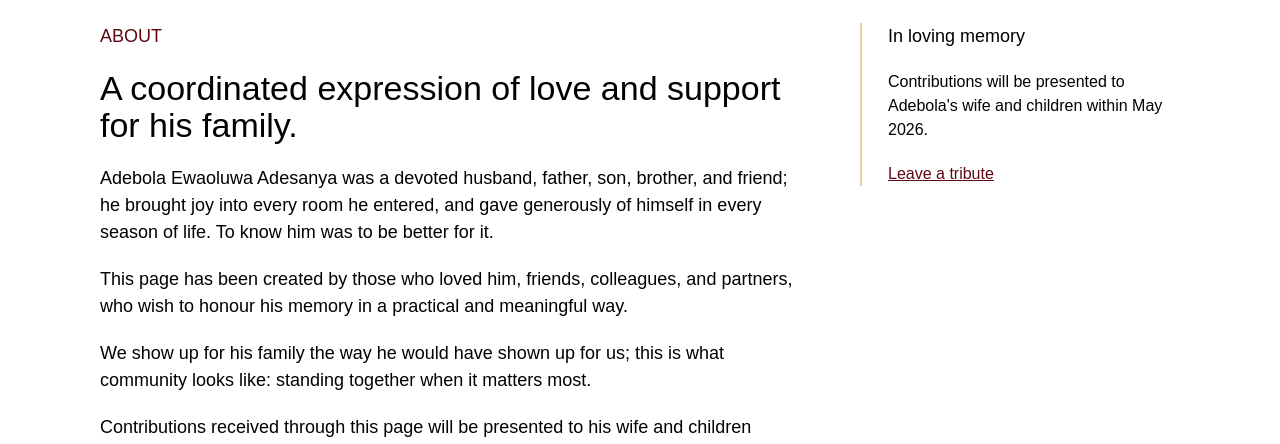
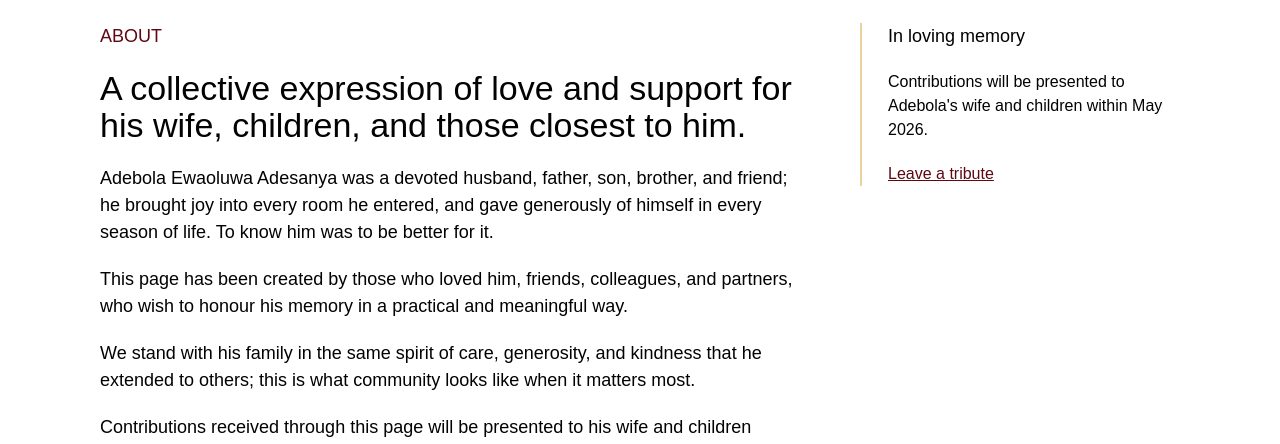
Before and after one commit to MonedaHQ/1952-africa, a Next.js app: page /adebola-ewaoluwa-adesanya in a window 1280 px wide. Shown: the part 843-1287 px from the top of the page. Built offline with nearby package versions, Linux system fonts and the light colour scheme; no server answers; a web font is replaced by a local one.

Commit message:
updated copy

```diff
--- a/src/components/memorial/AdebolaMemorial.jsx
+++ b/src/components/memorial/AdebolaMemorial.jsx
@@ -19,11 +19,12 @@ const memorial = {
   sourceUrl: 'https://www.forevermissed.com/adebola-ewaoluwa-adesanya/about', // Original memorial URL on ForeverMissed
   title: 'A Community of Love',
   subtitle: 'In Memory of Adebola Ewaoluwa Adesanya',
-  intro: 'A coordinated expression of love and support for his family.',
+  intro:
+    'A collective expression of love and support for his wife, children, and those closest to him.',
   about: [
     'Adebola Ewaoluwa Adesanya was a devoted husband, father, son, brother, and friend; he brought joy into every room he entered, and gave generously of himself in every season of life. To know him was to be better for it.',
     'This page has been created by those who loved him, friends, colleagues, and partners, who wish to honour his memory in a practical and meaningful way.',
-    'We show up for his family the way he would have shown up for us; this is what community looks like: standing together when it matters most.',
+    'We stand with his family in the same spirit of care, generosity, and kindness that he extended to others; this is what community looks like when it matters most.',
     'Contributions received through this page will be presented to his wife and children within the month of May 2026; a coordinated expression of love from those whose lives he touched.',
   ],
   contributionIntro:
@@ -261,7 +262,10 @@ function MemorialDonationForm() {
       <div id="memorial-donation-form">
         <FormMain>
           <FormContainer handleSubmit={handleSubmit} onSubmit={onSubmit}>
-            <FormBody title="Make an online contribution" disabled={isNavigating}>
+            <FormBody
+              title="Make an online contribution"
+              disabled={isNavigating}
+            >
               <>
                 {/* <FormInput
                 type="text"
```
